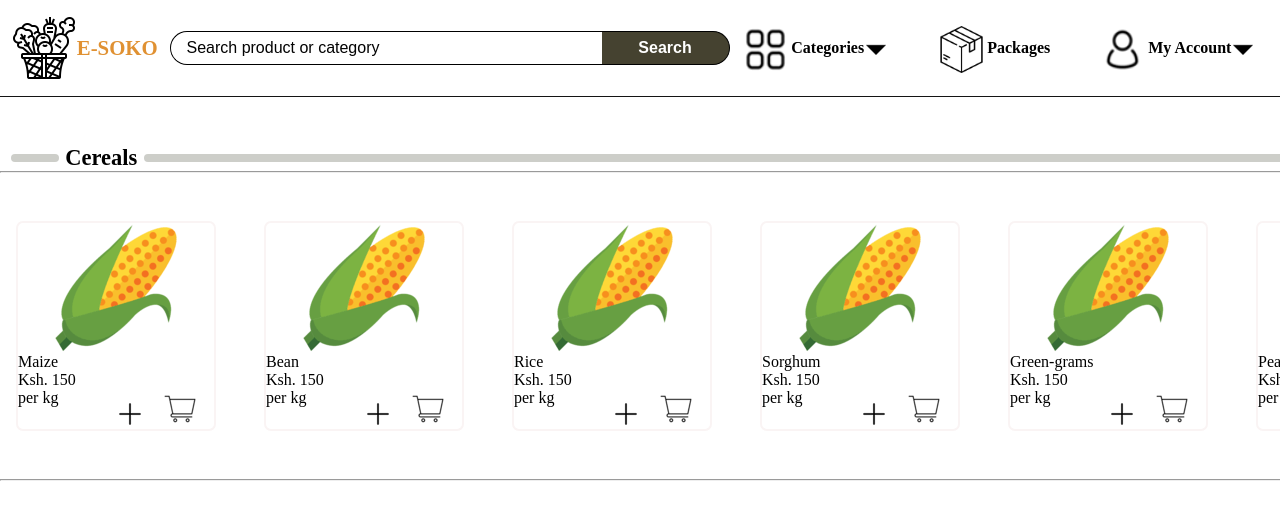
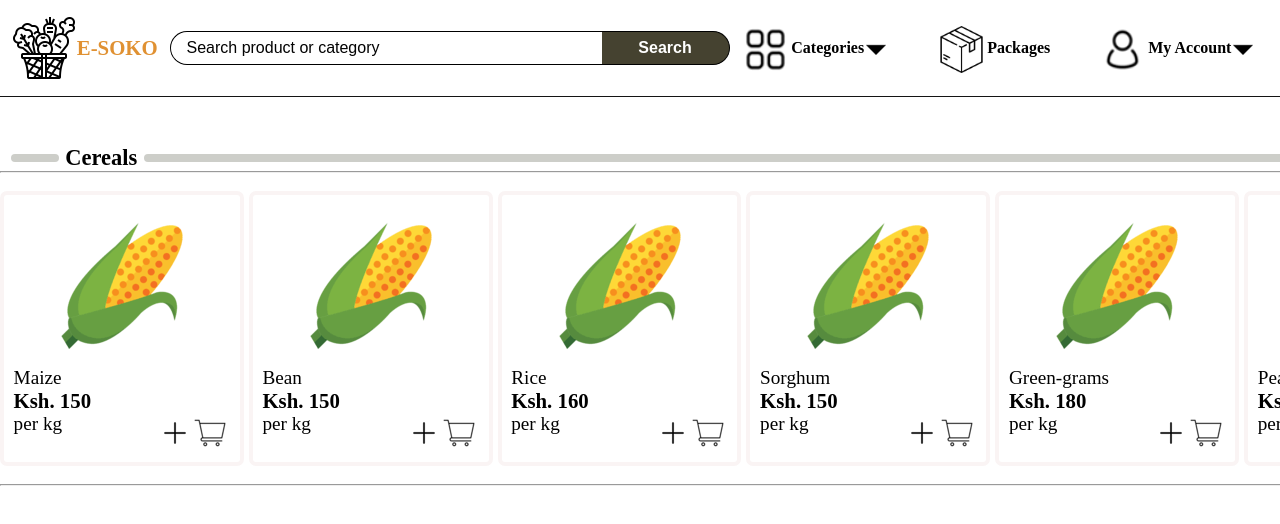
Before and after one commit to IainMosima/e-soko, a React (Create React App) app in the folder frontend/: page / in a window 1280 px wide. Shown: the top 524 px of the page. Built offline with nearby package versions, Linux system fonts and the light colour scheme.

Commit message:
working on category rendering

```diff
--- a/frontend/src/components/Category/Category.scss
+++ b/frontend/src/components/Category/Category.scss
@@ -63,59 +63,80 @@
     .card-body {
         display: grid;
         grid-template-columns: repeat(6, auto);
+        align-items: center;
+        gap: 5px;
+
+        &:nth-child(1){
+            display: none;
+        }
+
+        @media screen and (max-width: 768px) {
+        grid-template-columns: repeat(3, auto);
+        grid-template-rows: repeat(2, auto);
+
+        }
 
         .card {
-            margin: 3rem 2rem 3rem 1rem;
-            border: 2px solid var(--lightGray-color);
+            border: 4px solid var(--lightGray-color);
             border-radius: 7px;
             display: inline-grid;
+            padding: 0.6rem;
+            cursor: pointer;
             grid-template-areas:
             'image image image'
             'image image image'
             'name name name'
             'price price price'
-            'kg add cart'
+            'kg add add'
             ;
 
             .product-img{
                 grid-area: image;
-                margin: auto;
+                margin: 1rem auto;
             }
 
             .name {
                 grid-area: name;
+                font-weight: 500;
+                font-size: 1.2rem;
             }
 
             .price {
                 grid-area: price;
+                font-weight: 800;
+                font-size: 1.3rem;
             }
 
             .quantity {
                 grid-area: kg;
+                font-weight: 500;
+                font-size: 1.2rem;
             }
 
             .add {
                 grid-area: add;
-                justify-self: center;
-                place-self: end;
+                justify-self: end;
+                display: flex;
+                justify-content: flex-end;
+                align-items: center;
+
             }
 
-            .cart {
-                grid-area: cart;
-                place-self: start;
-                justify-self: center;
+            @media screen and (max-width: 768px) {
+                grid-template-columns: repeat(3, auto);
             }
 
+        }
 
 
-
-        }
 
     }
 
     @media screen and (max-width: 768px) {
         width: 30rem;
 
+
+
     }
 
 
--- a/frontend/src/components/Category/Category.tsx
+++ b/frontend/src/components/Category/Category.tsx
@@ -17,6 +17,7 @@ interface CategoryProps {
 
 
 const Category = ({ categoryName, query, products } : CategoryProps) => {
+
     return (
         <div className="app__card">
             <div className="card-title">
@@ -28,20 +29,25 @@ const Category = ({ categoryName, query, products } : CategoryProps) => {
             </div>
             <hr/>
 
+            <br />
+
             <div className="card-body">
                { products.map((item, index) => (
                     <div key={index} className="card">
                         <img className='product-img' src={Images.maizeIcon} alt={item.productName}/>
                         <p className='name'>{item.productName}</p>
-                        <p className='price'>Ksh. 150</p>
+                        <p className='price'>Ksh. {item.price}</p>
                         <p className='quantity'>per kg</p>
-                        <img src={Images.addIcon}  className='add' alt='add'/>
-                        <img src={Images.cartIcon}  className='cart' alt='add'/>
+                        <div className='add'>
+                            <img src={Images.addIcon}  alt='add'/>
+                            <img src={Images.cartIcon}  alt='add'/>
+                        </div>
 
                     </div>
                 ))}
             </div>
 
+            <br />
             <hr/>
         </div>
      );
--- a/frontend/src/index.css
+++ b/frontend/src/index.css
@@ -1,7 +1,6 @@
-@import url("https://fonts.googleapis.com/css2?family=DM+Sans:wght@400;500;700&display=swap");
-
+@import url('https://fonts.googleapis.com/css2?family=Zilla+Slab:wght@300&display=swap');
 :root {
-  --font-base: "DM Sans", sans-serif;
+  --font-base: 'Zilla Slab', serif;
 
   --primary-color: #E09132;
   --secondary-color: #313bac;
```
Also changed, not shown: 2 other files (tests, documents, lock files or other folders).
